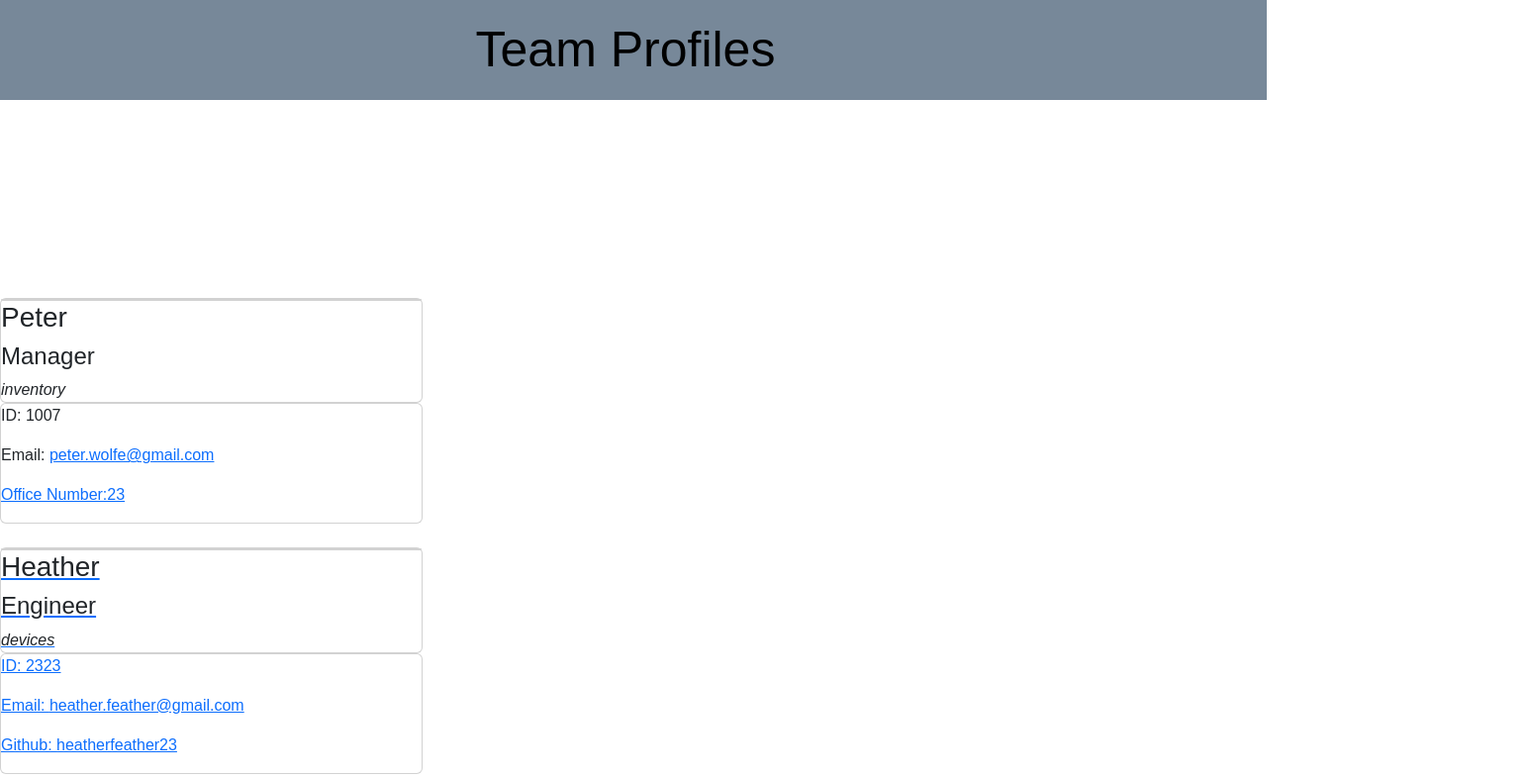
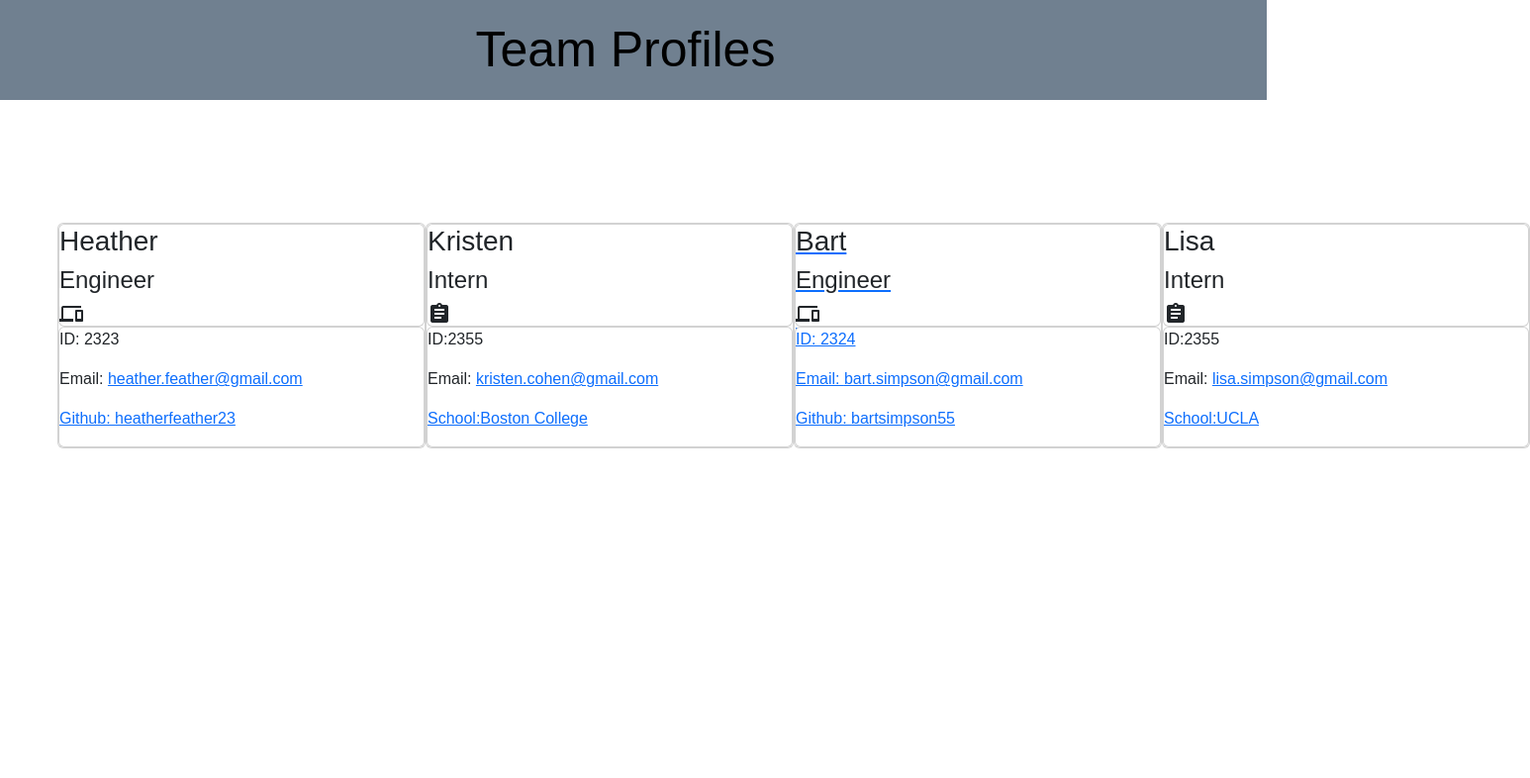
Before and after one commit to prnessy23/team-profile-generator, a website: page index.html in a window 1280 px wide. Shown: the top 786 px of the page at 99% size, 1546 px wide, since content can reach past the window. Drawn offline with nearby package versions, Linux system fonts and the light colour scheme.

Commit message:
changed test parameters to = toBe instead of toEqual, fixed HTML formatting to better render cards, added CSS to cards

```diff
--- a/assets/style.css
+++ b/assets/style.css
@@ -1,8 +1,9 @@
+
 {
     box-sizing: border-box;
 }
 :root {
-    --primary: lightslategrey;
+    --primary: slategrey;
     --secondary: white;
 }
 body{
@@ -20,7 +21,7 @@ body{
 }
 .card-header {
     background-color: var(--primary);
-    color var(--secondary);
+    color: var(--secondary);
 }
 .card-body {
     background-color: var(--secondary);
--- a/index.html
+++ b/index.html
@@ -7,7 +7,7 @@
     <link href="https://cdn.jsdelivr.net/npm/bootstrap@5.3.0-alpha1/dist/css/bootstrap.min.css"
 rel="stylesheet" integrity="sha384-GLhlTQ8iRABdZLl6O3oVMWSktQOp6b7In1Zl3/Jr59b6EGGoI1aFkw7cmDA6j6gD"
 crossorigin="anonymous">
-    <link href="https://fonts.googleapis.com/icon?family=Material=Icons" rel="stylesheet">
+    <link href="https://fonts.googleapis.com/icon?family=Material+Icons" rel="stylesheet">
     <link rel="stylesheet" href="./assets/style.css">
     <title>Team Profile</title>
 </head>
@@ -20,29 +20,11 @@ crossorigin="anonymous">
 
     <main>
         <div class="container">
-            <div class="row justify-content-center" id="team cards">
-        </div>
-    </main>
-
+            <div class="row justify-content-center" id="team cards"></div>
 
 <div class ="col-4 mt-4">
     <div class="card h-100">
-            <div class="card header"></div>
-            <h3>Peter</h3>
-            <h4>Manager</h4><i class="material-icons">inventory</i>
-        </div>
-
-        <div class="card body">
-        <p class="id">ID: 1007</p>
-        <p class="email">Email: <a href="mailto:peter.wolfe@gmail.com">peter.wolfe@gmail.com</a<p>
-        <p class="office">Office Number:23</p>
-        </div>
-    </div>
-
-</div>
-<div class ="col-4 mt-4">
-    <div class="card h-100">
-        <div class="card header"></div>
+        <div class="card header">
             <h3>Heather</h3>
                 <h4>Engineer</h4><i class="material-icons">devices</i>
 </div>
@@ -55,7 +37,7 @@ crossorigin="anonymous">
             </div>
 <div class ="col-4 mt-4">
     <div class="card h-100">
-        <div class="card header"></div>
+        <div class="card header">
         <h3>Kristen</h3>
         <h4>Intern</h4><i class="material-icons">assignment</i>
     </div>
@@ -68,12 +50,12 @@ crossorigin="anonymous">
             </div>
 <div class ="col-4 mt-4">
     <div class="card h-100">
-        <div class="card header"></div>
+        <div class="card header">
         <h3>Bart</h3>
         <h4>Engineer</h4><i class="material-icons">devices</i>
     </div>
     <div class="card body">
-    <p class="id">ID: 2323</p>
+    <p class="id">ID: 2324</p>
     <p class="email">Email: <a href="mailto:bart.simpson@gmail.com">bart.simpson@gmail.com</a<p>
     <p class="github">Github: <a href="https://github.com/bartsimpson">bartsimpson55</a></p>
     </div>
@@ -81,7 +63,7 @@ crossorigin="anonymous">
             </div>
 <div class ="col-4 mt-4">
     <div class="card h-100">
-        <div class="card header"></div>
+        <div class="card header">
         <h3>Lisa</h3>
         <h4>Intern</h4><i class="material-icons">assignment</i>
     </div>
@@ -92,6 +74,7 @@ crossorigin="anonymous">
     </div>
 </div>
 </div>
+</main>
 
 </body>
 <script
--- a/src/generateHtml.js
+++ b/src/generateHtml.js
@@ -40,10 +40,10 @@ function createTeam(team) {
     </div>
     `;
   }
-  function createEng(engineers)
+  function createEng(engineers){}
   function createInterns(interns) {}
 
-  function createManagers(managers) {}
+  function createManagers(managers){}
 
   const currentEmp = [];
   currentEmp.push(
--- /dev/null
+++ b/team.html
@@ -0,0 +1,16 @@
+
+    <!DOCTYPE html>
+    <html lang="en">
+    <head>
+        <meta charset="UTF-8">
+        <meta http-equiv="X-UA-Compatible" content="IE=edge">
+        <meta name="viewport" content="width=device-width, initial-scale=1.0">
+        <link href="https://cdn.jsdelivr.net/npm/bootstrap@5.3.0-alpha1/dist/css/bootstrap.min.css" rel="stylesheet" integrity="sha384-GLhlTQ8iRABdZLl6O3oVMWSktQOp6b7In1Zl3/Jr59b6EGGoI1aFkw7cmDA6j6gD" crossorigin="anonymous">
+        <title>Team Profile</title>
+    </head>
+    <body>
+
+    </body>
+    <script src="https://cdn.jsdelivr.net/npm/bootstrap@5.3.0-alpha1/dist/js/bootstrap.bundle.min.js" integrity="sha384-w76AqPfDkMBDXo30jS1Sgez6pr3x5MlQ1ZAGC+nuZB+EYdgRZgiwxhTBTkF7CXvN" crossorigin="anonymous"></script>
+
+    </html>
```
Also changed, not shown: _tests_/Engineer.test.js (+5 -5 lines), _tests_/Intern.test.js (+3 -4 lines), _tests_/Manager.test.js (+5 -6 lines). Lines whose indentation alone changed are shown as unchanged.
